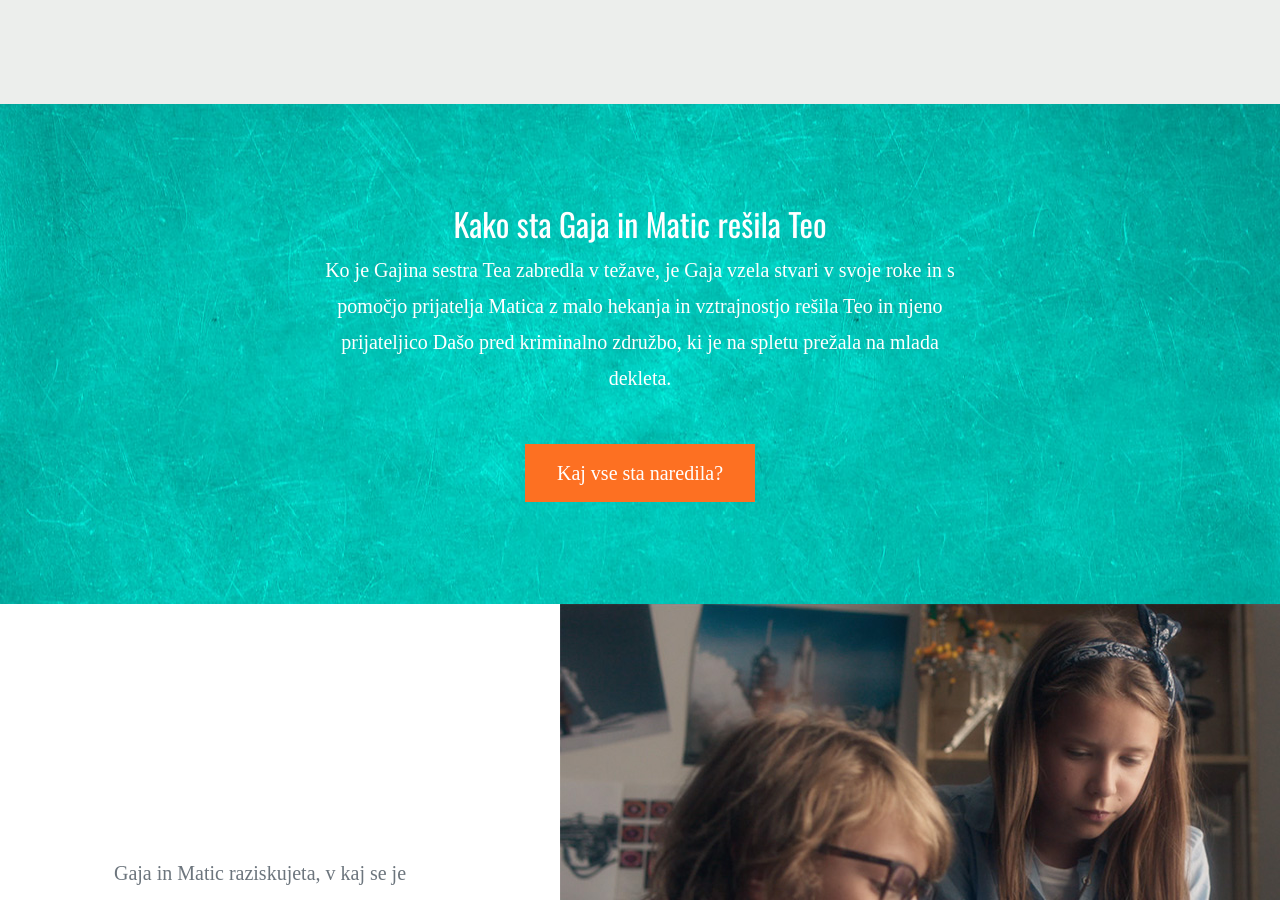
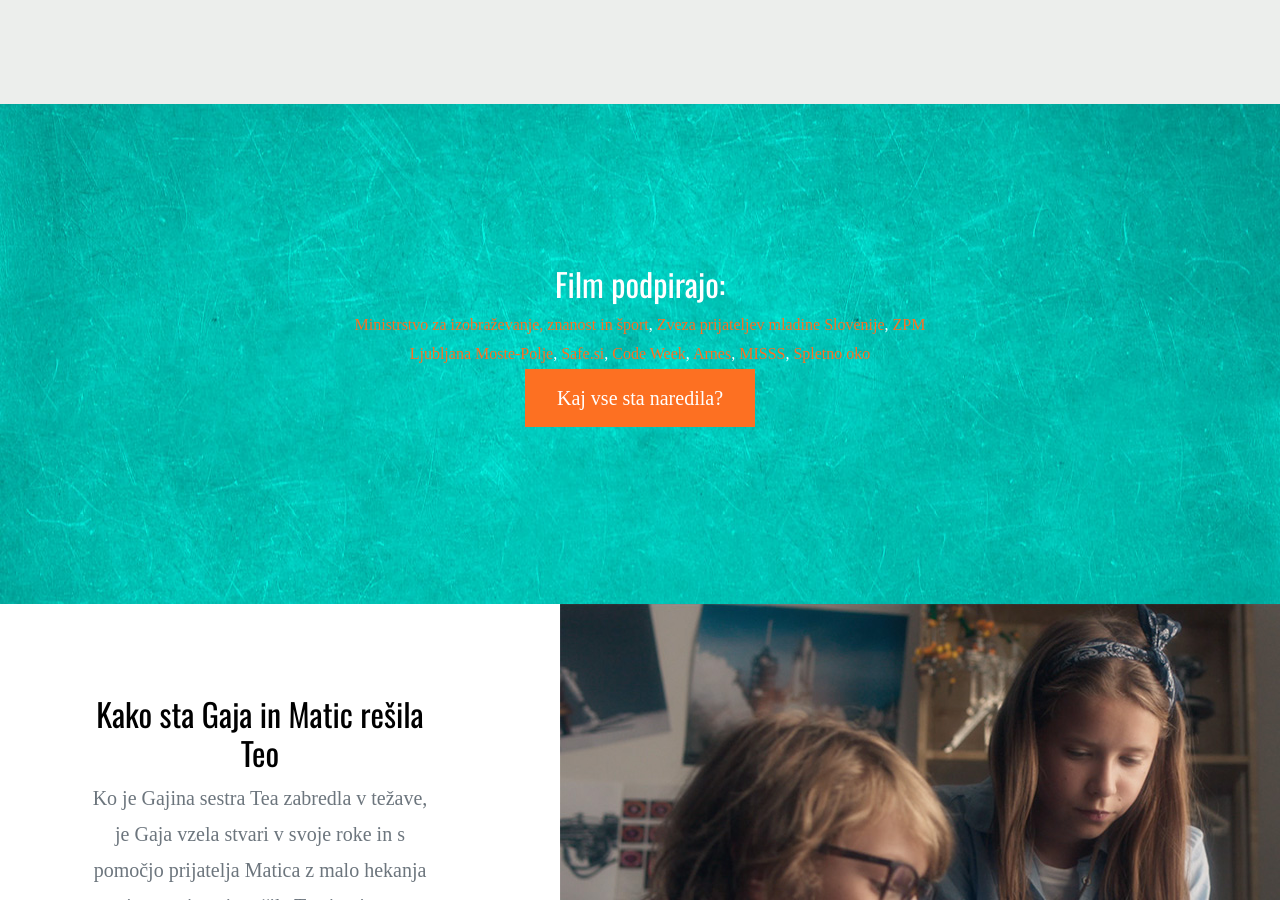
Before and after one commit to codeweeksi/gajin-svet, a Jekyll site: the page built from index.md, in a window 1280 px wide and 900 px high, scrolled down 3276 px. Built offline with Jekyll 4.4.1, drawn with Linux system fonts in a browser that asks for light colours; some web fonts are replaced; comment, search, counter and statistics services are not loaded; some of the changed text lies outside the part shown.

Commit message:
edited content

```diff
--- a/_layouts/home.html
+++ b/_layouts/home.html
@@ -82,8 +82,8 @@ Oblikovalka maske: Nataša Sevčnikar</div>
   <div class="container">
     <div class="row justify-content-center align-items-center intro">
       <div class="col-md-7 text-center element-animate">
-        <h2>Kako sta Gaja in Matic rešila Teo</h2>
-        <p class="lead mb-5">Ko je Gajina sestra Tea zabredla v težave, je Gaja vzela stvari v svoje roke in s pomočjo prijatelja Matica z malo hekanja in vztrajnostjo rešila Teo in njeno prijateljico Dašo pred kriminalno združbo, ki je na spletu prežala na mlada dekleta.</p>
+        <h2>Film podpirajo:</h2>
+        <p><a href="http://www.mizs.gov.si/" target="blank">Ministrstvo za izobraževanje, znanost in šport</a>, <a href="http://www.zpms.si/" target="blank">Zveza prijateljev mladine Slovenije</a>, <a href="http://www.zpmmoste.net/" target="blank">ZPM Ljubljana Moste-Polje</a>, <a href="https://safe.si/" target="blank">Safe.si</a>, <a href="http://codeweek.si/" target="blank">Code Week</a>, <a href="https://www.arnes.si/" target="blank">Arnes</a>, <a href="http://www.misss.si/" target="blank">MISSS</a>, <a href="https://spletno-oko.si/" target="blank">Spletno oko</a>
         <a href="{{ site.baseurl }}{% link vadnica/index.md %}" class="btn btn-lg btn-primary">Kaj vse sta naredila?</a>
       </div>
     </div>
@@ -99,7 +99,9 @@ Oblikovalka maske: Nataša Sevčnikar</div>
       </div>
       <div class="col-lg-1 order-lg-2"></div>
       <div class="col-lg-4 order-lg-1 order-2 mb-lg-0 mb-5 text-center">
-       <p class="lead">Gaja in Matic raziskujeta, v kaj se je zapletla Gajina sestra Tea.</p>
+        <h2>Kako sta Gaja in Matic rešila Teo</h2>
+        <p class="lead mb-5">Ko je Gajina sestra Tea zabredla v težave, je Gaja vzela stvari v svoje roke in s pomočjo prijatelja Matica z malo hekanja in vztrajnostjo rešila Teo in njeno prijateljico Dašo pred kriminalno združbo, ki je na spletu prežala na mlada dekleta.</p>
+        <a href="{{ site.baseurl }}{% link vadnica/index.md %}" class="btn btn-lg btn-primary">Katere trike sta uporabila?</a>
       </div>
     </div>
   </div>
```
